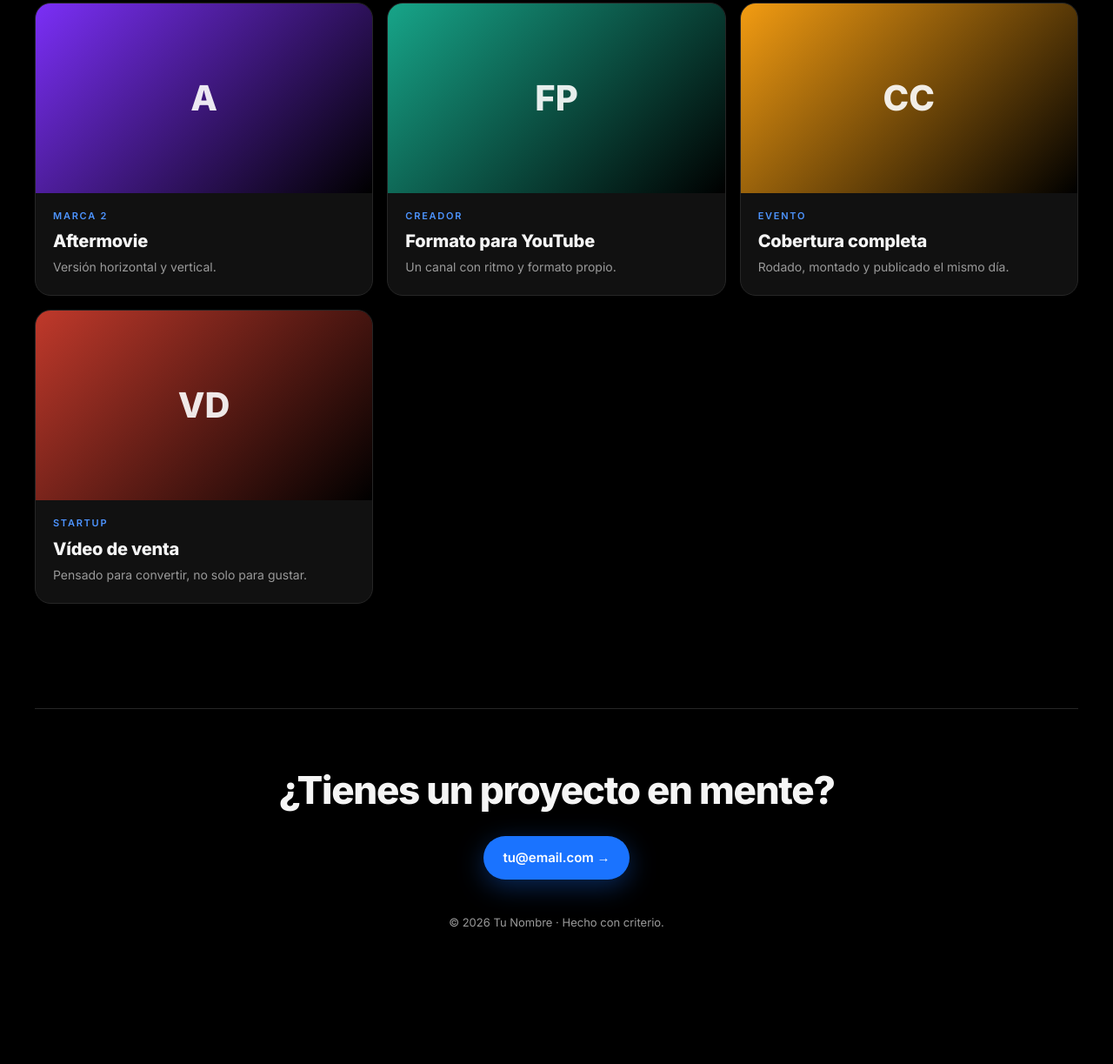
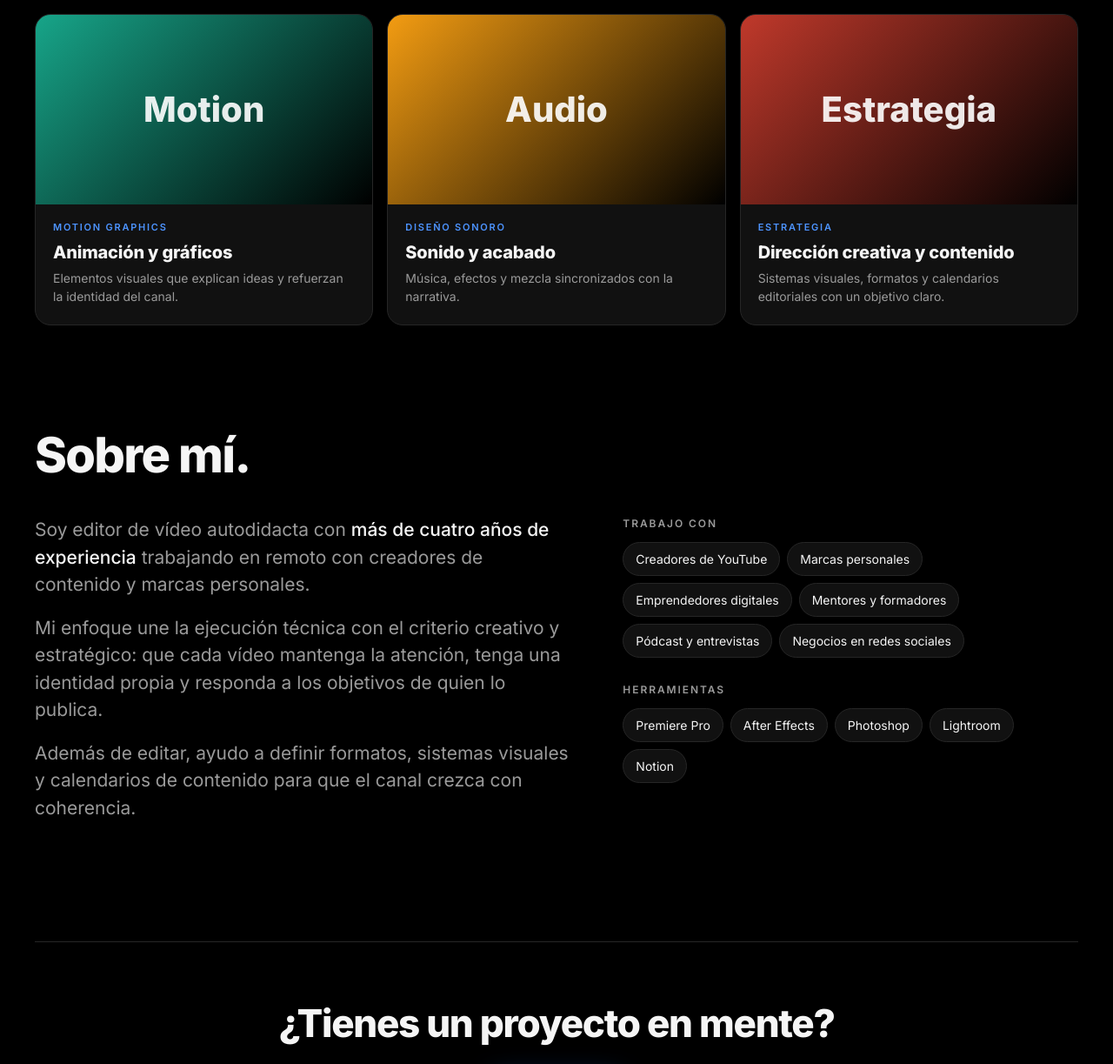
Before and after one commit to pikk4s/pikk4s.github.io, a plain HTML site: page index.html in a window 1280 px wide. Shown: the part 1574-2797 px from the top of the page at 87% size. Before the commit the page ends 2685 px from the top, so only its background shows below. Drawn offline with Linux system fonts and the light colour scheme.

Commit message:
Fill landing with Pikk4s profile content
Co-Authored-By: Claude Opus 5.5 <noreply@anthropic.com>

```diff
--- a/index.html
+++ b/index.html
@@ -3,8 +3,8 @@
 <head>
   <meta charset="UTF-8" />
   <meta name="viewport" content="width=device-width, initial-scale=1.0" />
-  <title>Tu Nombre · Portfolio</title>
-  <meta name="description" content="Portfolio de Tu Nombre: proyectos de vídeo, diseño y contenido." />
+  <title>Pikk4s · Editor de vídeo</title>
+  <meta name="description" content="Pikk4s: editor de vídeo senior y dirección creativa para creadores de YouTube y marcas personales." />
   <link rel="preconnect" href="https://fonts.googleapis.com" />
   <link rel="preconnect" href="https://fonts.gstatic.com" crossorigin />
   <link href="https://fonts.googleapis.com/css2?family=Inter:wght@400;500;600;800&display=swap" rel="stylesheet" />
@@ -131,6 +131,16 @@
     .stat b { display: block; font-size: 32px; font-weight: 800; letter-spacing: -.02em; }
     .stat span { font-size: 13px; color: var(--muted); }
 
+    /* ---------- Sobre mí ---------- */
+    .about { padding: 0 0 120px; }
+    .about-grid { display: grid; grid-template-columns: 1.2fr 1fr; gap: 48px; }
+    .about-text p { font-size: clamp(17px, 1.8vw, 21px); color: var(--muted); margin-bottom: 18px; max-width: 620px; }
+    .about-text strong { color: var(--text); font-weight: 500; }
+    .about-block { margin-bottom: 28px; }
+    .about-block h3 { font-size: 12px; letter-spacing: .16em; text-transform: uppercase; color: var(--muted); font-weight: 600; margin-bottom: 12px; }
+    .tags { list-style: none; display: flex; flex-wrap: wrap; gap: 8px; }
+    .tags li { padding: 8px 14px; border: 1px solid var(--border); border-radius: 999px; background: var(--surface); font-size: 14px; }
+
     /* ---------- Footer ---------- */
     footer { border-top: 1px solid var(--border); padding: 60px 0 40px; text-align: center; }
     footer h2 { font-size: clamp(28px, 4vw, 44px); font-weight: 800; letter-spacing: -.03em; margin-bottom: 20px; }
@@ -147,6 +157,7 @@
       .folder { width: 200px; }
       .grid { grid-template-columns: 1fr 1fr; }
       .card.featured { grid-column: span 2; }
+      .about-grid { grid-template-columns: 1fr; gap: 24px; }
     }
     @media (max-width: 600px) {
       .nav .hide-sm { display: none; }
@@ -163,9 +174,9 @@
 <body>
 
   <nav class="nav">
-    <a href="#" class="logo">TN.</a>
-    <a href="#proyectos" class="hide-sm">Proyectos</a>
-    <a href="#contacto" class="hide-sm">Sobre mí</a>
+    <a href="#" class="logo">pikk4s.</a>
+    <a href="#proyectos" class="hide-sm">Servicios</a>
+    <a href="#sobre-mi" class="hide-sm">Sobre mí</a>
     <a href="#contacto" class="cta">Hablemos</a>
   </nav>
 
@@ -173,13 +184,13 @@
     <!-- ================= HERO ================= -->
     <section class="wrap hero">
       <div>
-        <div class="eyebrow">Tu Nombre · Editor de vídeo · Tu Ciudad</div>
-        <h1>Hago que tu idea<br /><span class="soft">se vea como la imaginas.</span></h1>
-        <p>Edición, producción y contenido para marcas y creadores.
-          <strong>He trabajado con Cliente A, Cliente B y Cliente C.</strong></p>
+        <div class="eyebrow">Pikk4s · Senior Video Editor · 100% remoto</div>
+        <h1>Edición que retiene.<br /><span class="soft">Criterio que se nota.</span></h1>
+        <p>Edición de vídeo, motion graphics, diseño sonoro y dirección creativa
+          <strong>para creadores de YouTube y marcas personales.</strong></p>
         <div class="actions">
-          <a href="#contacto" class="btn btn-primary">Escríbeme →</a>
-          <a href="#proyectos" class="btn btn-ghost">Ver proyectos</a>
+          <a href="#contacto" class="btn btn-primary">Hablemos →</a>
+          <a href="#proyectos" class="btn btn-ghost">Ver servicios</a>
         </div>
       </div>
 
@@ -190,17 +201,58 @@
           <div class="paper"></div>
           <div class="front"></div>
         </div>
-        <span class="folder-label">Proyectos</span>
+        <span class="folder-label">Servicios</span>
       </a>
     </section>
 
     <!-- ================= PROYECTOS ================= -->
     <section id="proyectos" class="wrap projects">
       <div class="section-head reveal">
-        <h2>Proyectos.</h2>
-        <p>Una selección de trabajos recientes. Cada uno con un objetivo claro detrás.</p>
+        <h2>Lo que hago.</h2>
+        <p>Del montaje al acabado final: cada pieza con una identidad visual coherente y pensada para su plataforma.</p>
       </div>
       <div class="grid" id="grid"></div>
+    </section>
+
+    <!-- ================= SOBRE MÍ ================= -->
+    <section id="sobre-mi" class="wrap about">
+      <div class="section-head reveal">
+        <h2>Sobre mí.</h2>
+      </div>
+      <div class="about-grid">
+        <div class="about-text reveal">
+          <p>Soy editor de vídeo autodidacta con <strong>más de cuatro años de experiencia</strong>
+            trabajando en remoto con creadores de contenido y marcas personales.</p>
+          <p>Mi enfoque une la ejecución técnica con el criterio creativo y estratégico:
+            que cada vídeo mantenga la atención, tenga una identidad propia y responda a
+            los objetivos de quien lo publica.</p>
+          <p>Además de editar, ayudo a definir formatos, sistemas visuales y calendarios de
+            contenido para que el canal crezca con coherencia.</p>
+        </div>
+        <div class="reveal">
+          <div class="about-block">
+            <h3>Trabajo con</h3>
+            <ul class="tags">
+              <li>Creadores de YouTube</li>
+              <li>Marcas personales</li>
+              <li>Emprendedores digitales</li>
+              <li>Mentores y formadores</li>
+              <li>Pódcast y entrevistas</li>
+              <li>Negocios en redes sociales</li>
+            </ul>
+          </div>
+          <div class="about-block">
+            <h3>Herramientas</h3>
+            <ul class="tags">
+              <li>Premiere Pro</li>
+              <li>After Effects</li>
+              <li>Photoshop</li>
+              <li>Lightroom</li>
+              <li>Notion</li>
+            </ul>
+          </div>
+        </div>
+      </div>
     </section>
   </main>
 
@@ -208,7 +260,7 @@
   <footer id="contacto" class="wrap">
     <h2>¿Tienes un proyecto en mente?</h2>
     <a href="mailto:tu@email.com" class="btn btn-primary">tu@email.com →</a>
-    <p class="small">© <span id="year"></span> Tu Nombre · Hecho con criterio.</p>
+    <p class="small">© <span id="year"></span> Pikk4s · Editor de vídeo y dirección creativa.</p>
   </footer>
 
   <script>
@@ -221,18 +273,17 @@
        ========================================================= */
     const projects = [
       {
-        client: "Cliente destacado",
-        title: "Documental de temporada",
-        desc: "Una temporada entera contada desde dentro.",
+        client: "YouTube · Emprendimiento",
+        title: "Edición continua para un creador de YouTube", badge: "YouTube",
+        desc: "Vídeos largos para un canal de emprendimiento y su adaptación a formatos cortos para redes.",
         image: "", color: "#1a73ff", link: "",
         featured: true,
-        stats: [["12", "episodios"], ["1M+", "visualizaciones"], ["3", "meses de rodaje"]]
+        stats: [["+4", "años editando"], ["+2", "años con el mismo creador"], ["100%", "remoto"]]
       },
-      { client: "Marca 1", title: "Spot en 48 horas", desc: "De la idea a la entrega en dos días.", image: "", color: "#e4572e", link: "" },
-      { client: "Marca 2", title: "Aftermovie", desc: "Versión horizontal y vertical.", image: "", color: "#7b2ff7", link: "" },
-      { client: "Creador", title: "Formato para YouTube", desc: "Un canal con ritmo y formato propio.", image: "", color: "#17a589", link: "" },
-      { client: "Evento", title: "Cobertura completa", desc: "Rodado, montado y publicado el mismo día.", image: "", color: "#f39c12", link: "" },
-      { client: "Startup", title: "Vídeo de venta", desc: "Pensado para convertir, no solo para gustar.", image: "", color: "#c0392b", link: "" }
+      { client: "Formato corto", title: "Reels, Shorts y TikToks", badge: "9:16", desc: "Piezas cortas nativas o recortadas de vídeos largos, pódcast y entrevistas.", image: "", color: "#e4572e", link: "" },
+      { client: "Motion graphics", title: "Animación y gráficos", badge: "Motion", desc: "Elementos visuales que explican ideas y refuerzan la identidad del canal.", image: "", color: "#17a589", link: "" },
+      { client: "Diseño sonoro", title: "Sonido y acabado", badge: "Audio", desc: "Música, efectos y mezcla sincronizados con la narrativa.", image: "", color: "#f39c12", link: "" },
+      { client: "Estrategia", title: "Dirección creativa y contenido", badge: "Estrategia", desc: "Sistemas visuales, formatos y calendarios editoriales con un objetivo claro.", image: "", color: "#c0392b", link: "" }
     ];
 
     const initials = s => s.split(" ").map(w => w[0]).join("").slice(0, 2).toUpperCase();
@@ -243,7 +294,7 @@
       const href = p.link ? ` href="${esc(p.link)}" target="_blank" rel="noopener"` : "";
       const thumb = p.image
         ? `<img src="${esc(p.image)}" alt="${esc(p.title)}" loading="lazy">`
-        : `<div class="placeholder" style="background:linear-gradient(135deg, ${p.color}, #000)">${esc(initials(p.title))}</div>`;
+        : `<div class="placeholder" style="background:linear-gradient(135deg, ${p.color}, #000)">${esc(p.badge || initials(p.title))}</div>`;
       const stats = p.stats
         ? `<div class="stats">${p.stats.map(([n, l]) => `<div class="stat"><b>${esc(n)}</b><span>${esc(l)}</span></div>`).join("")}</div>`
         : "";
```
